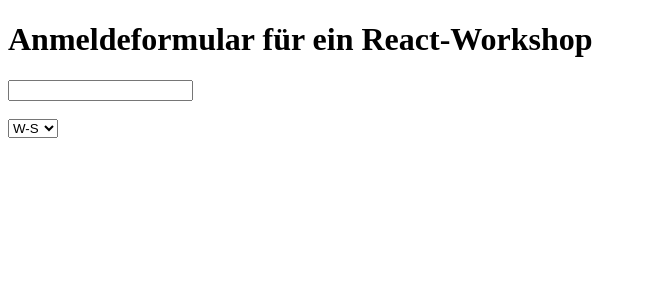
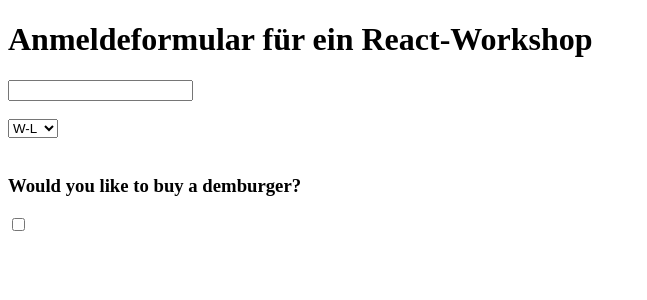
Before and after one commit to msar95/react_forms, a React app: page / in a window 1280 px wide. Shown: the top 300 px of the page, without its empty margins (0-647 px from the left). Built offline with nearby package versions, Linux system fonts and the light colour scheme.

Commit message:
Add Checkbox and handle tick

```diff
--- a/src/app/RegisterForm.jsx
+++ b/src/app/RegisterForm.jsx
@@ -1,29 +1,37 @@
 import React from "react";
 
 export class RegisterForm extends React.Component {
-    constructor(props){
+    constructor(props) {
         super(props);
         this.state = {
-            name : "",
-            tShirtSize : "w-s"
+            name: "",
+            tShirtSize: "w-l",
+            lunch: false
         };
 
         this.handleChange = this.handleChange.bind(this); // set und this Stolperfall -> andere Schreibweise property in constructor an Instanz binden sodass immer das "richtige" this ausgewählt wird
         this.handleTshirtSizeChange = this.handleTshirtSizeChange.bind(this);
+        this.handleLunchTick = this.handleLunchTick.bind(this);
     }
 
-    handleChange (event) {
+    handleChange(event) {
         this.setState({
             name : event.target.value
         })
     }
 
-    handleTshirtSizeChange (event) {
+    handleTshirtSizeChange(event) {
         this.setState({
             tShirtSize : event.target.value
         })
     }
 
+    handleLunchTick(event) {
+        this.setState({
+            lunch : event.target.checked
+        })
+
+    }
     render() {
         return (
             <form>
@@ -44,6 +52,13 @@
                     <option value="m-m">M-M</option>
                     <option value="m-l">M-L</option>
                 </select>
+                <br></br>
+                <br></br>
+                <h3>Would you like to buy a demburger?</h3>
+                <input type="checkbox"
+                    checked={this.state.lunch}
+                    onChange={this.handleLunchTick}
+                />
             </form>
         )
     }
```
